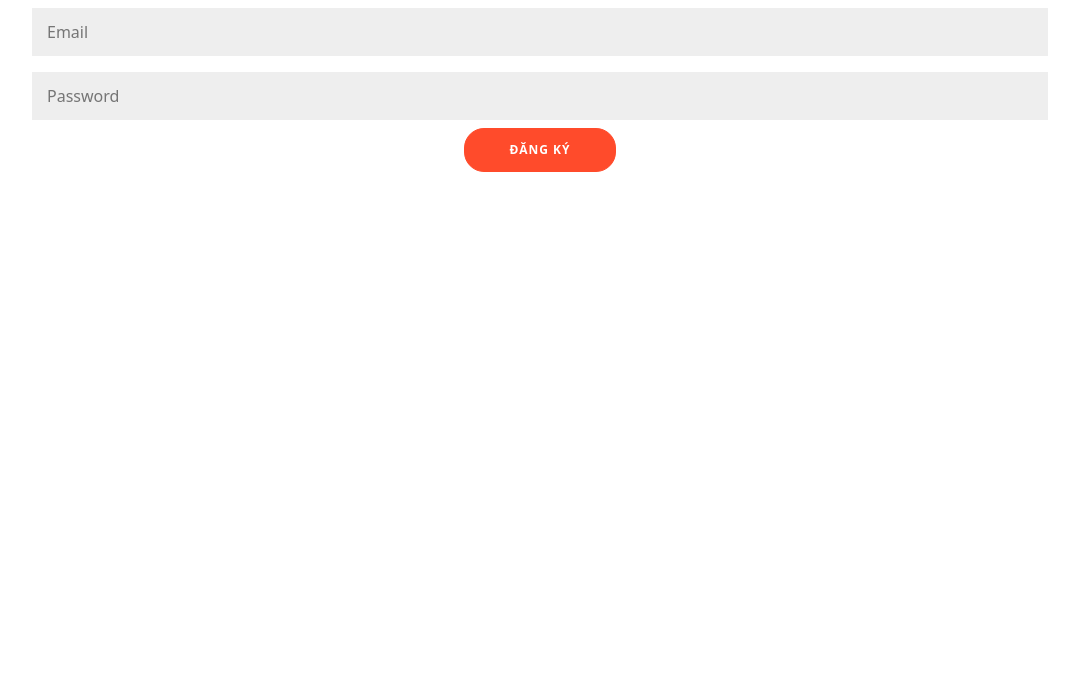
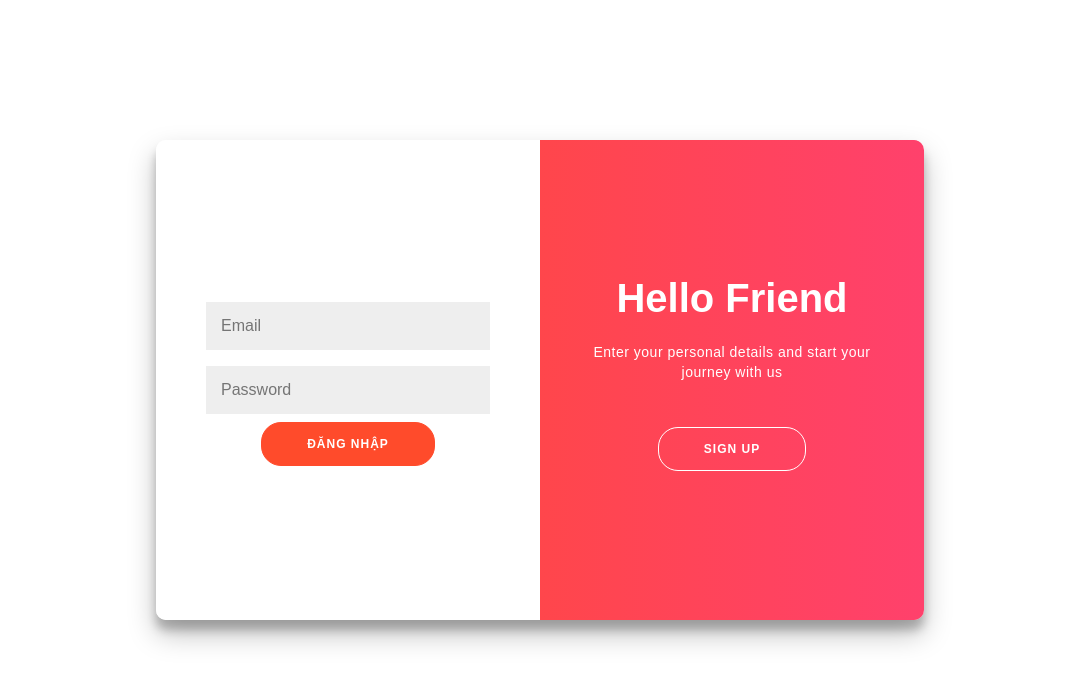
Before and after one commit to CD-FPT/ASM_WEB208, an Angular app: page /signin in a window 1280 px wide. Shown: the top 684 px of the page, without its empty margins (100-1179 px from the left). Built offline with nearby package versions, Linux system fonts and the light colour scheme.

Commit message:
phân quyền admin - member

```diff
--- a/src/app/component/auth/signin/signin.component.html
+++ b/src/app/component/auth/signin/signin.component.html
@@ -1,26 +1,35 @@
-<!-- <html>
-<title>Authentication Form</title>
+<html>
 
 <head>
 </head>
 
 <body>
+
     <div class="container" id="container">
-
         <div class="form-container sign-in-container">
-            <form action="#">
-                <h1>Sign in</h1>
-                <div class="social-container">
-                    <a href="#" class="social"><i class="fa fa-fw fa-facebook"></i></a>
-                    <a href="#" class="social"><i class="fa fa-fw fa-google-plus"></i></a>
-                    <a href="#" class="social"><i class="fa fa-fw fa-twitter"></i></a>
+            <form [formGroup]="formSignin" (ngSubmit)="onHandleSubmit()">
+                <input type="text" placeholder="Email" formControlName="email" />
+                <div class="text-danger" *ngIf="
+                formSignin.get('email')?.hasError('required') &&
+                (formSignin.get('email')?.touched || formSignin.get('email')?.dirty)
+              ">
+                    Email không được để trống
                 </div>
-                <span>or use your existing account to login</span>
-                <input type="email" placeholder="Email" />
-                <input type="password" placeholder="Password" />
-                <button>Sign In</button>
+                <div class="text-danger" *ngIf="
+                formSignin.get('email')?.hasError('email') &&
+                (formSignin.get('email')?.touched || formSignin.get('email')?.dirty)
+              ">
+                    Email không đúng định dạng
+                </div>
+                <input type="password" placeholder="Password" formControlName="password" />
+                <div class="text-danger" *ngIf="
+                formSignin.get('password')?.hasError('required') &&
+                (formSignin.get('password')?.touched || formSignin.get('password')?.dirty)
+              ">Mật khẩu không được để trống</div>
+                <button>Đăng Nhập</button>
             </form>
         </div>
+
         <div class="overlay-container">
             <div class="overlay">
                 <div class="overlay-panel overlay-right">
@@ -34,27 +43,4 @@
     </div>
 </body>
 
-</html> -->
-
-
-<form [formGroup]="formSignin" (ngSubmit)="onHandleSubmit()">
-    <input type="text" placeholder="Email" formControlName="email" />
-    <div *ngIf="
-        formSignin.get('email')?.hasError('required') &&
-        (formSignin.get('email')?.touched || formSignin.get('email')?.dirty)
-      ">
-        Email is Required
-    </div>
-    <div *ngIf="
-        formSignin.get('email')?.hasError('email') &&
-        (formSignin.get('email')?.touched || formSignin.get('email')?.dirty)
-      ">
-        Invalid email
-    </div>
-    <input type="password" placeholder="Password" formControlName="password" />
-    <div *ngIf="
-        formSignin.get('password')?.hasError('required') &&
-        (formSignin.get('password')?.touched || formSignin.get('email')?.dirty)
-      "></div>
-    <button>Đăng ký</button>
-</form>
+</html>
--- a/src/app/component/auth/signin/signin.component.ts
+++ b/src/app/component/auth/signin/signin.component.ts
@@ -20,6 +20,9 @@ export class SigninComponent {
     if (this.formSignin.valid) {
       this.auth.signin(this.formSignin.value).subscribe(data => {
         localStorage.setItem('credential', JSON.stringify(data))
+        const role = data?.user?.role
+        console.log(role);
+        this.auth.login(role)
       })
     }
   }
--- a/src/app/component/service/auth.service.ts
+++ b/src/app/component/service/auth.service.ts
@@ -1,24 +1,34 @@
 import { HttpClient } from '@angular/common/http';
 import { Injectable } from '@angular/core';
 import { IUser } from '../interface/user';
-import { Observable } from 'rxjs';
+import { Observable, tap } from 'rxjs';
+import { Router } from '@angular/router';
 
 @Injectable({
   providedIn: 'root'
 })
 export class AuthService {
 
-  constructor(private http: HttpClient) { }
+  constructor(private http: HttpClient, private router: Router) { }
 
   API_URL: string = ' http://localhost:8088/api/auth'
 
   signup(user: IUser): Observable<IUser> {
     return this.http.post<IUser>(this.API_URL + '/signup', user)
   }
+  login(role: string) {
+    if (role === "admin") {
+      this.router.navigate(['/admin'])
+    } else if (role === "member") {
+      this.router.navigate(['/'])
+    }
+  }
   signin(user: any): Observable<any> {
     return this.http.post(`${this.API_URL}/signin`, user)
   }
+
   isAuthenticated(): any {
     return JSON.parse(localStorage.getItem('credential')!) || {};
   }
+
 }
```
